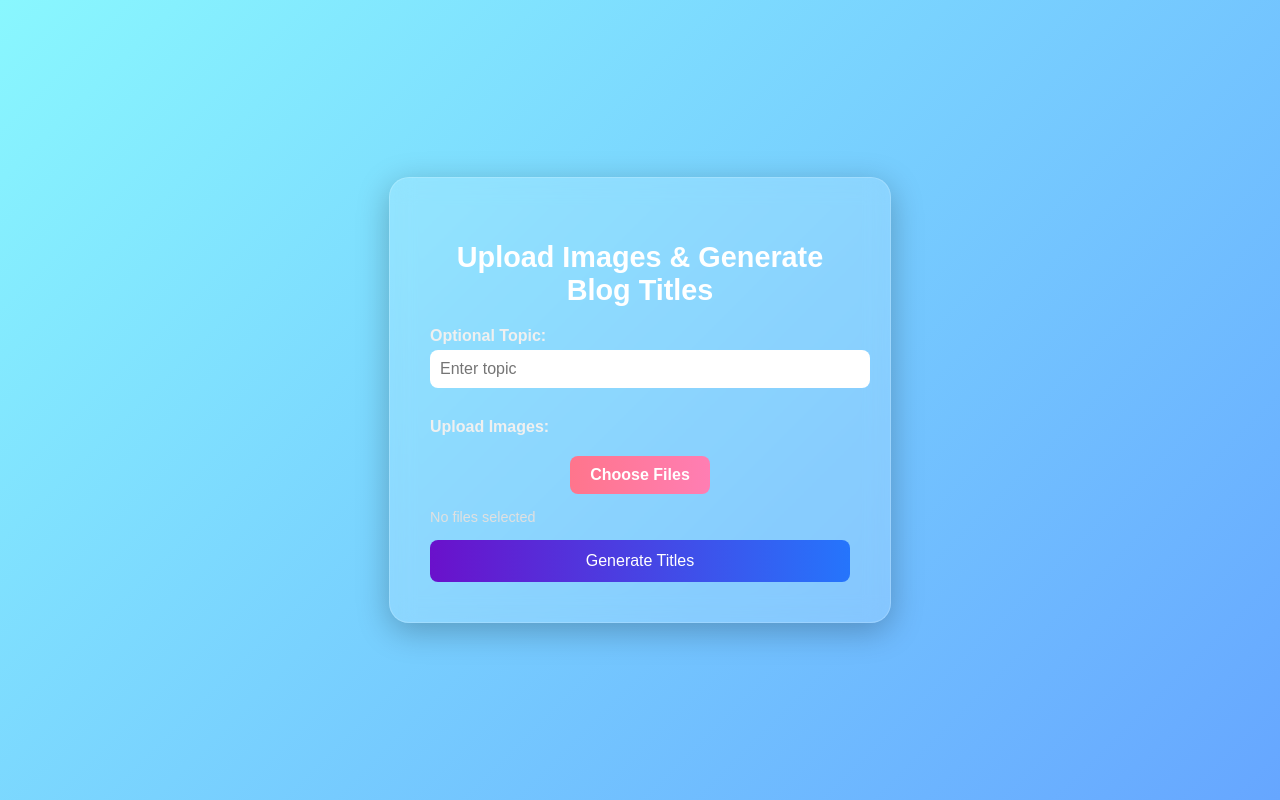
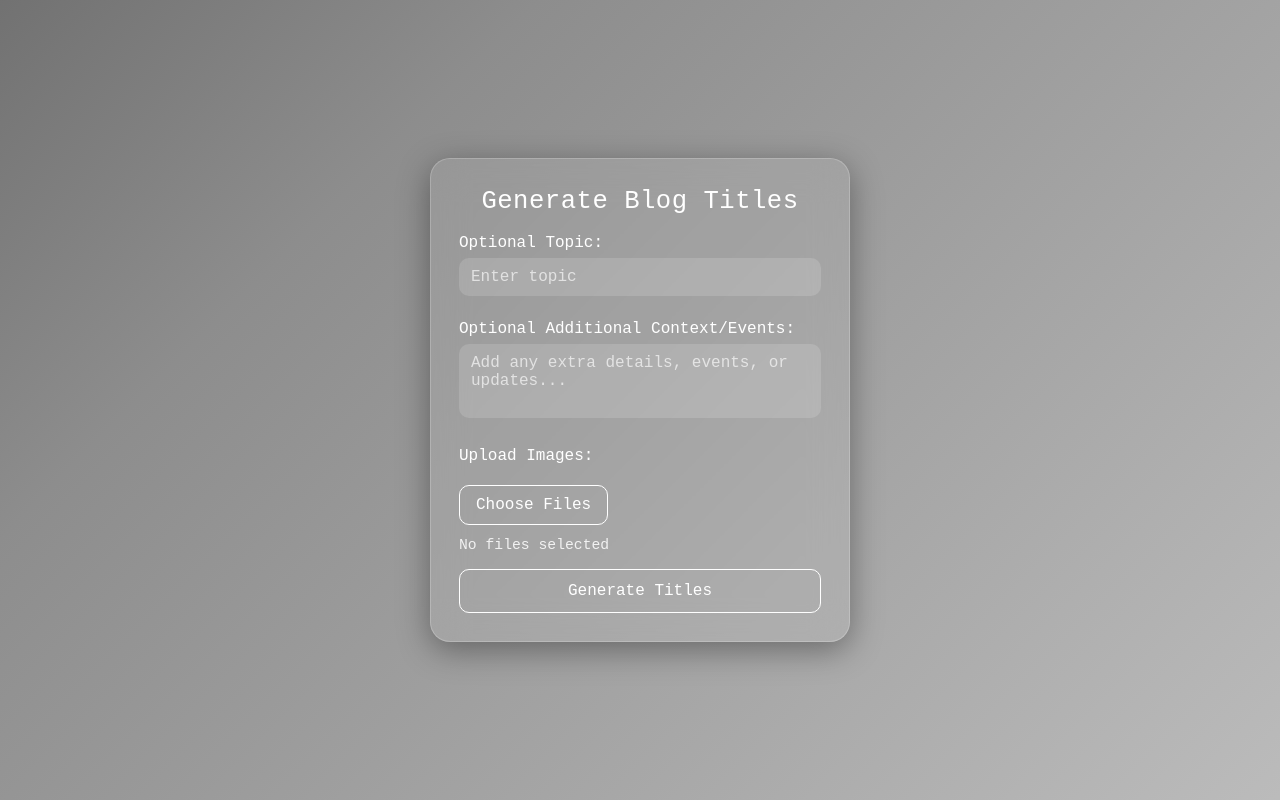
Before and after one commit to HBgit747/BlogGenerator, a Flask app: page / in a window 1280 px wide. Run offline with Flask 2, Linux system fonts and the light colour scheme.

Commit message:
Update project dependencies and styling for web pages
Updates `requirements.txt` to include 'sift-stack-py', 'requests', 'flask', 'google-generativeai', 'pyairtable', 'python-dotenv', and 'python-wordpress-xmlrpc'. Also, refactors HTML templates (choice.html, finalize.html, index.html) with updated styling, background animations, and glassmorphism effects.

Replit-Commit-Author: Agent
Replit-Commit-Session-Id: 6ba8c5cd-32e3-4f64-ac8b-c512e0725fbd
Replit-Commit-Checkpoint-Type: full_checkpoint

```diff
--- a/app.py
+++ b/app.py
@@ -7,7 +7,7 @@ from wordpress_xmlrpc import Client, WordPressPost
 from wordpress_xmlrpc.methods import media
 from wordpress_xmlrpc.methods.posts import NewPost
 from wordpress_xmlrpc.compat import xmlrpc_client
-from colorama import Fore, Style
+from wordpress_xmlrpc.methods.posts import GetPost
 
 # ===== FLASK SETUP =====
 app = Flask(__name__)
@@ -27,13 +27,16 @@ previousTable = api.table(AIRTABLE_BASE_ID, "Previous")
 client = genai.Client(api_key=GEMINI_API_KEY)
 wp_client = Client(WORDPRESS_URL, WORDPRESS_USER, WORDPRESS_APP_PASSWORD)
 
+# ===== ROUTES =====
 @app.route("/", methods=["GET"])
 def index():
     return render_template("index.html")
 
+
 @app.route("/generate", methods=["POST"])
 def generate():
     topic = request.form.get("topic", "").strip()
+    extra_context = request.form.get("extra_context", "").strip()
     files = request.files.getlist("images")
 
     # Upload to WP
@@ -71,21 +74,25 @@ def generate():
     Preferences: {pref}
     Keywords: {keyw}
     Context: {ctxt}
+    Additional Context/Events: {extra_context}
     Do NOT reuse these previous blog titles: {prev}.
     {extra_topic}
     NOTE: THE OUTPUT MUST BE in the format: title 1, title 2, ... title 10 (no commas inside titles)
     """
-    response = client.models.generate_content(
-        model="gemini-2.5-flash",
-        contents=prompt
-    )
+    response = client.models.generate_content(model="gemini-2.5-flash",
+                                              contents=prompt)
     titles = (response.text).split(", ")
 
-    return render_template("choice.html", titles=titles, urls="|".join(attachment_urls))
+    return render_template("choice.html",
+                           titles=titles,
+                           urls="|".join(attachment_urls),
+                           extra_context=extra_context)
+
 
 @app.route("/finalize", methods=["POST"])
 def finalize():
     chosen = request.form["chosen"]
+    extra_context = request.form.get("extra_context", "").strip()
     attachment_urls = request.form["urls"].split("|")
     numfiles = len(attachment_urls)
 
@@ -96,21 +103,26 @@ def finalize():
     for table_name in tables:
         records = api.table(AIRTABLE_BASE_ID, table_name).all()
         for record in records:
+            fields = record.get('fields', {})
+
             if table_name == "Preferences":
                 pref.append(record['fields'][table_name])
             elif table_name == "Keywords":
-                keyw.append(record['fields'][table_name])
+                keyword = fields.get("Keyword", "")
+                link = fields.get("Link", "")
+                keyw.append({"keyword": keyword, "link": link})
             elif table_name == "Context":
                 ctxt.append(record['fields'][table_name])
             elif table_name == "Previous":
                 prev.append(record['fields'][table_name])
 
     prompt = f"""
-    Write a blog post with title {chosen}, it should include a intro, body (with headings), and conclusion.
+    Write a blog post with title {chosen}, it should include an intro, body (with headings), and conclusion.
 
     Preferences: {pref}
-    Keywords: {keyw}
+    Keywords: {keyw} (use the links provided in the keywords, and make sure to embed them in the blog post)
     Context: {ctxt}
+    Additional Context/Events: {extra_context}
     Note you need to include and add in EXACTLY {numfiles} images
 
     Do NOT reuse these previous blog titles: {prev}
@@ -122,24 +134,30 @@ def finalize():
 
     as can be seen, the image locations are represented with the <IMAGEHERE>
     """
-    response = client.models.generate_content(
-        model="gemini-2.5-flash",
-        contents=prompt
-    )
+    response = client.models.generate_content(model="gemini-2.5-flash",
+                                              contents=prompt)
 
     blog = response.text
     for i in range(numfiles):
-      blog = blog.replace("IMAGEHERE", f'''img src="{attachment_urls[i]}" alt="Uploaded Image" style="display: block; margin: 0 auto; width: 600px;"''', 1)
-      blog = blog.replace("h2", "h4")
-      blog = blog.replace("h1", "h5")
-      blog = blog.replace(f"<h5>{chosen}</h5>", "")
+        blog = blog.replace(
+            "IMAGEHERE",
+            f'''img src="{attachment_urls[i]}" alt="Uploaded Image" style="display: block; margin: 0 auto; width: 600px;"''',
+            1)
+        blog = blog.replace("h2", "h4")
+        blog = blog.replace("h1", "h5")
+        blog = blog.replace(f"<h5>{chosen}</h5>", "")
+
     post = WordPressPost()
     post.title = chosen
     post.content = blog
     post.post_status = 'draft'
+    post_id = wp_client.call(NewPost(post))
+    created_post = wp_client.call(GetPost(post_id))
+    post_url = created_post.link
     wp_client.call(NewPost(post))
 
-    return render_template("finalize.html", title=chosen)
+    return render_template("finalize.html", title=chosen, post_url=post_url)
+
 
 if __name__ == "__main__":
     app.run(debug=True)
--- a/templates/index.html
+++ b/templates/index.html
@@ -1,121 +1,177 @@
 <!DOCTYPE html>
-<html>
+<html lang="en">
 <head>
+  <meta charset="UTF-8">
   <title>Blog Title Generator</title>
+
+  <!-- Roboto (thin) -->
+  <link href="https://fonts.googleapis.com/css2?family=Roboto:wght@300&display=swap" rel="stylesheet">
+
   <style>
+    /* ===== PAGE BACKGROUND ===== */
+    * { box-sizing: border-box; }
     body {
-        font-family: Arial, sans-serif;
       margin: 0;
       padding: 0;
+      font-family: 'Courier New', monospace, 'Roboto', sans-serif;
+      font-weight: 300;
       height: 100vh;
       display: flex;
       align-items: center;
       justify-content: center;
-        background: linear-gradient(135deg, #89f7fe, #66a6ff);
-        background-size: cover;
+      background: linear-gradient(-45deg, #e0e0e0, #8d8d8d, #000000, #4a4a4a);
+      background-size: 400% 400%;
+      animation: gradientMove 15s ease infinite;
+      color: #fff;
+    }
+    @keyframes gradientMove {
+      0% { background-position: 0% 50%; }
+      50% { background-position: 100% 50%; }
+      100% { background-position: 0% 50%; }
     }
 
+    /* ===== GLASS CONTAINER ===== */
     .glass-container {
-        background: rgba(255, 255, 255, 0.15);
+      position: relative;
+      background: rgba(255, 255, 255, 0.08);
       border-radius: 20px;
-        padding: 40px;
+      padding: 28px;
       width: 420px;
-        max-width: 90%;
-        backdrop-filter: blur(12px);
-        -webkit-backdrop-filter: blur(12px);
-        box-shadow: 0 8px 32px rgba(0, 0, 0, 0.25);
-        border: 1px solid rgba(255, 255, 255, 0.18);
-        text-align: center;
+      max-width: 92%;
+      backdrop-filter: blur(18px) saturate(180%);
+      -webkit-backdrop-filter: blur(18px) saturate(180%);
+      box-shadow: 0 8px 32px rgba(0, 0, 0, 0.37);
+      border: 1px solid rgba(255, 255, 255, 0.2);
+      /* Make inner content left-aligned so inputs aren't centered */
+      text-align: left;
     }
 
     h2 {
-        color: #fff;
-        margin-bottom: 20px;
-        font-size: 1.8em;
+      margin: 0 0 18px;
+      font-size: 1.6rem;
+      font-weight: 300;
+      letter-spacing: 0.5px;
+      text-align: center; /* only the heading is centered */
     }
 
     label {
-        color: #f0f0f0;
-        font-weight: bold;
+      font-weight: 300;
       display: block;
-        margin-top: 15px;
-        margin-bottom: 5px;
+      margin: 14px 0 6px;
+    }
+
+    input[type="text"],
+    textarea {
+      width: 100%;
+      padding: 10px 12px;
+      border-radius: 10px;
+      border: none;
+      outline: none;
+      margin-bottom: 10px;
+      font-size: 1rem;
+      resize: none;
+      font-family: inherit;
+      background: rgba(255, 255, 255, 0.14);
+      color: #fff;
+      /* ensure text inside the fields is left-aligned */
       text-align: left;
     }
-
-      input[type="text"] {
-        width: 100%;
-        padding: 10px;
-        border-radius: 8px;
-        border: none;
-        outline: none;
-        margin-bottom: 15px;
-        font-size: 1em;
+    input::placeholder,
+    textarea::placeholder {
+      color: rgba(255, 255, 255, 0.65);
     }
 
-      /* Hide default file input */
-      input[type="file"] {
-        display: none;
+    /* ===== FILE UPLOAD ===== */
+    input[type="file"] { display: none; }
+
+    .file-label {
+      display: inline-block;
+      padding: 10px 16px;
+      font-size: 1rem;
+      border-radius: 10px;
+      cursor: pointer;
+      border: 1.5px solid #fff;
+      background: transparent;
+      color: #fff;
+      transition: all 0.25s ease;
+    }
+    .file-label:hover {
+      background: #fff;
+      color: #333;
     }
 
-      /* Custom file upload button */
-      .file-label {
-        display: inline-block;
-        background: linear-gradient(90deg, #ff758c, #ff7eb3);
-        color: white;
-        padding: 10px 20px;
-        font-size: 1em;
-        border-radius: 8px;
-        cursor: pointer;
-        transition: transform 0.2s ease, background 0.3s ease;
-        margin-bottom: 10px;
+    .file-names {
+      margin-top: 6px;
+      color: rgba(255, 255, 255, 0.85);
+      font-size: 0.92rem;
+      max-height: 64px;
+      overflow-y: auto;
+      padding-right: 4px;
     }
 
-      .file-label:hover {
-        transform: translateY(-2px);
-        background: linear-gradient(90deg, #ff7eb3, #ff758c);
+    /* ===== BUTTON ===== */
+    button {
+      border: 1.5px solid #fff;
+      background: transparent;
+      color: #fff;
+      padding: 12px;
+      font-size: 1rem;
+      border-radius: 10px;
+      cursor: pointer;
+      width: 100%;
+      margin-top: 16px;
+      transition: all 0.25s ease;
+      font-family: inherit;
+    }
+    button:hover {
+      background: #fff;
+      color: #333;
     }
 
-      /* Selected file list */
-      .file-names {
-        margin-top: 5px;
-        color: #e0e0e0;
-        font-size: 0.9em;
-        text-align: left;
-        max-height: 60px;
-        overflow-y: auto;
+    /* ===== LOADING OVERLAY ===== */
+    #loading-overlay {
+      position: absolute;
+      inset: 0;
+      background: rgba(0, 0, 0, 0.85);
+      display: none;
+      align-items: center;
+      justify-content: center;
+      flex-direction: column;
+      border-radius: 20px;
+      z-index: 10;
     }
-
-      /* Main submit button */
-      button {
-        background: linear-gradient(90deg, #6a11cb, #2575fc);
-        color: white;
-        border: none;
-        padding: 12px 25px;
-        font-size: 1em;
-        border-radius: 8px;
-        cursor: pointer;
-        transition: transform 0.2s ease, background 0.3s ease;
-        width: 100%;
-        margin-top: 15px;
+    .spinner {
+      border: 5px solid rgba(255, 255, 255, 0.2);
+      border-top: 5px solid #00d4ff;
+      border-radius: 50%;
+      width: 44px;
+      height: 44px;
+      animation: spin 1s linear infinite;
+      margin-bottom: 14px;
     }
-
-      button:hover {
-        transform: translateY(-2px);
-        background: linear-gradient(90deg, #2575fc, #6a11cb);
+    @keyframes spin { to { transform: rotate(360deg); } }
+    .loading-text {
+      font-size: 1.1rem;
+      font-weight: 300;
     }
   </style>
 </head>
+
 <body>
-    <div class="glass-container">
-      <h2>Upload Images & Generate Blog Titles</h2>
-      <form
-        action="{{ url_for('generate') }}"
-        method="post"
-        enctype="multipart/form-data"
-      >
+  <div class="glass-container" id="form-container">
+    <div id="loading-overlay">
+      <div class="spinner"></div>
+      <div class="loading-text">Processing...</div>
+    </div>
+
+    <h2>Generate Blog Titles</h2>
+
+    <form action="{{ url_for('generate') }}" method="post" enctype="multipart/form-data" id="generate-form">
       <label>Optional Topic:</label>
-        <input type="text" name="topic" placeholder="Enter topic" />
+      <input type="text" name="topic" placeholder="Enter topic" required />
+
+      <label>Optional Additional Context/Events:</label>
+      <textarea name="extra_context" placeholder="Add any extra details, events, or updates..." rows="3"></textarea>
 
       <label>Upload Images:</label>
       <label class="file-label" for="images">Choose Files</label>
@@ -129,12 +185,18 @@
   <script>
     const fileInput = document.getElementById("images");
     const fileNamesDiv = document.getElementById("file-names");
+    const form = document.getElementById("generate-form");
+    const overlay = document.getElementById("loading-overlay");
 
     fileInput.addEventListener("change", () => {
-        const files = Array.from(fileInput.files).map((f) => f.name);
-        fileNamesDiv.textContent = files.length
-          ? files.join(", ")
-          : "No files selected";
+      const files = Array.from(fileInput.files).map(f => f.name);
+      fileNamesDiv.textContent = files.length ? files.join(", ") : "No files selected";
+    });
+
+    form.addEventListener("submit", () => {
+      if (form.checkValidity()) {
+        overlay.style.display = "flex";
+      }
     });
   </script>
 </body>
```
Also changed, not shown: requirements.txt (+7 -0 lines), templates/choice.html (+117 -31 lines), templates/finalize.html (+70 -29 lines), 1 other file. Lines whose indentation alone changed are shown as unchanged.
